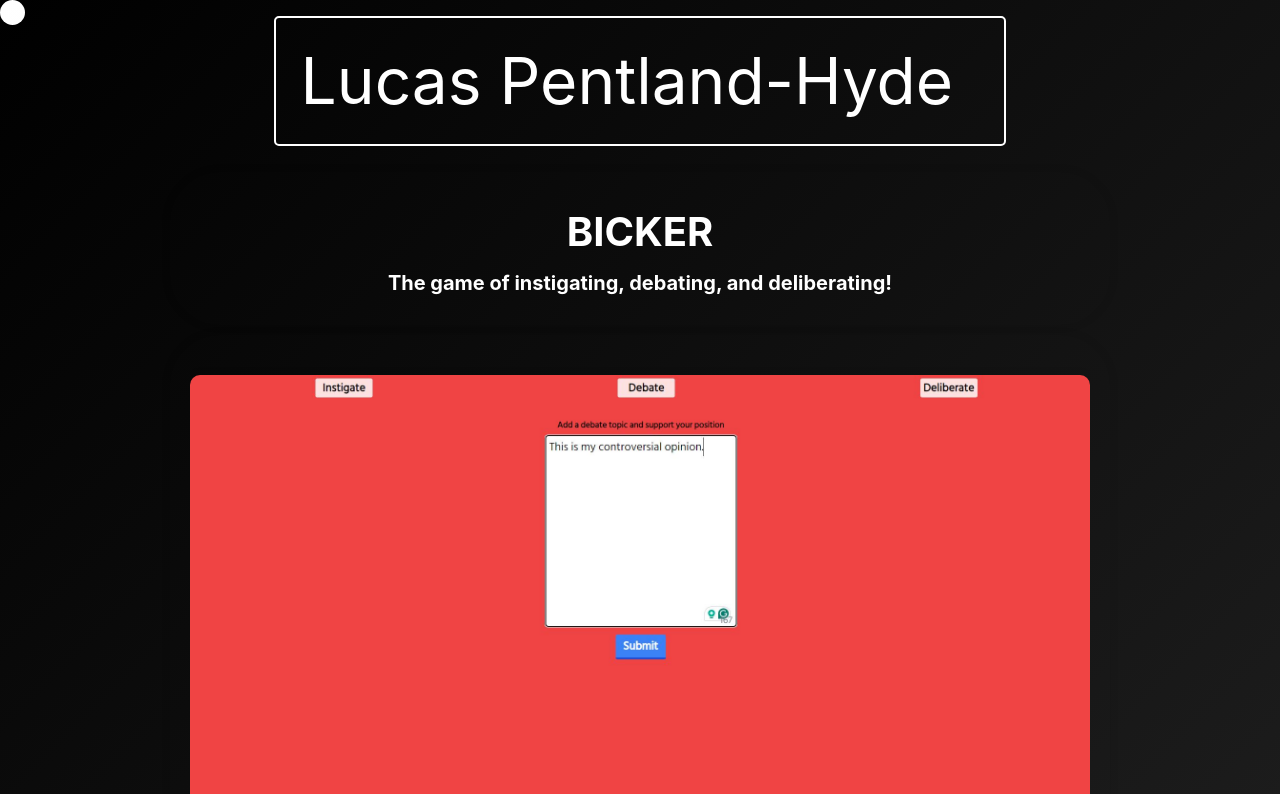
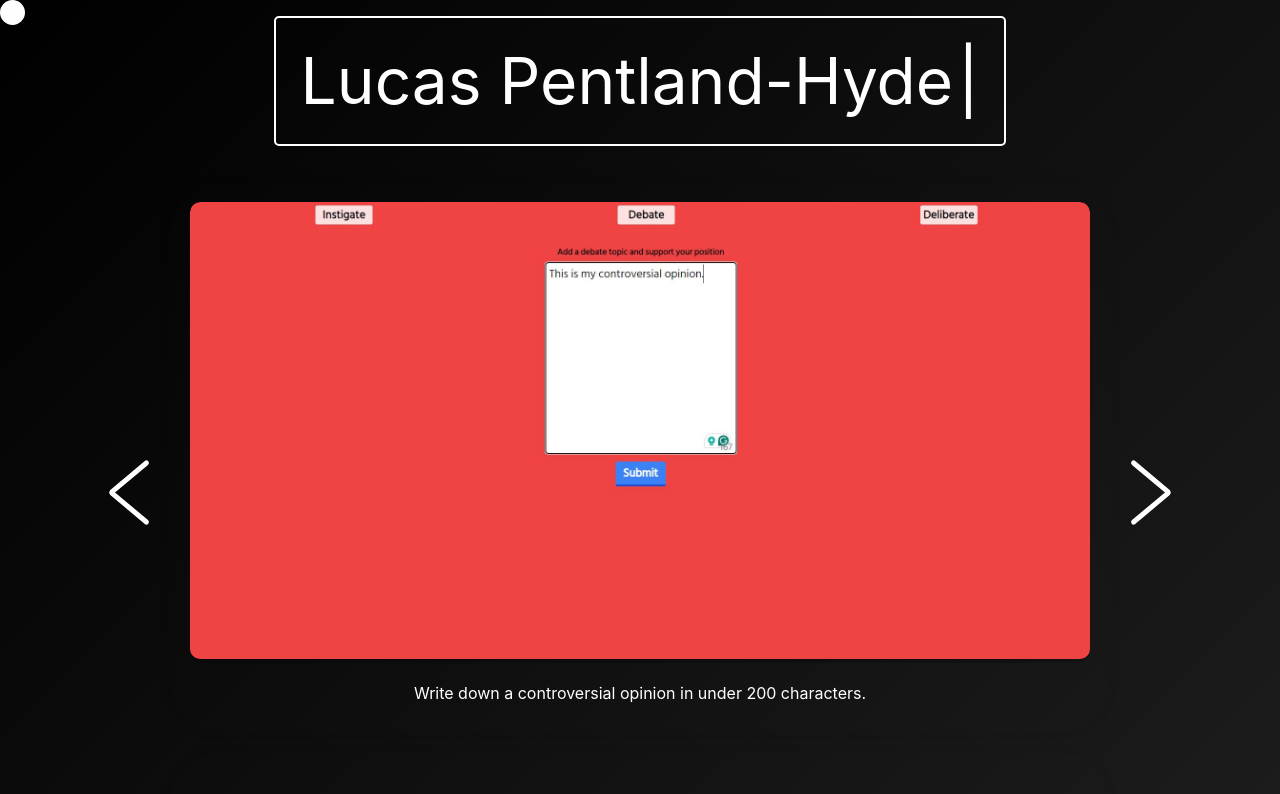
Before and after one commit to lucasadilla/portfolio, a Next.js app: page /debate in a window 1280 px wide. Shown: the top 794 px of the page. Built offline with nearby package versions, Linux system fonts and the light colour scheme.

Commit message:
fixed everything up

```diff
--- a/pages/debate.js
+++ b/pages/debate.js
@@ -1,9 +1,24 @@
 import Header from './header';
-import { useEffect } from 'react';
+import { useState, useEffect } from 'react';
 
 export default function Debate() {
+    const [currentIndex, setCurrentIndex] = useState(0);
+
+    const images = [
+        { src: "/images/Capture4.JPG", text: "Write down a controversial opinion in under 200 characters." },
+        { src: "/images/Capture3.JPG", text: "Respond to an opinion you disagree with in under 200 characters." },
+        { src: "/images/Capture2.JPG", text: "Vote on others' disagreements and decide the winner." },
+    ];
+
+    const nextImage = () => {
+        setCurrentIndex((prevIndex) => (prevIndex + 1) % images.length);
+    };
+
+    const prevImage = () => {
+        setCurrentIndex((prevIndex) => (prevIndex - 1 + images.length) % images.length);
+    };
+
     useEffect(() => {
-        // Initialize VanillaTilt
         if (typeof window !== 'undefined') {
             const VanillaTilt = require('vanilla-tilt');
             VanillaTilt.init(document.querySelectorAll('.tilt'), {
@@ -20,26 +35,26 @@ export default function Debate() {
 
     return (
         <div>
-            <Header />
-            <section>
-                <h2>BICKER</h2>
-                <div className="subheader">
-                    <h4>The game of instigating, debating, and deliberating!</h4>
+            <Header/>
+            <section className="carousel">
+                <div className="carousel-container">
+                    <button className="arrow left-arrow" onClick={prevImage}>
+                        <i></i><i></i>
+                    </button>
+                    <div className="image-text-container">
+                        <div className="tilt">
+                            <img
+                                src={images[currentIndex].src}
+                                alt={`Slide ${currentIndex + 1}`}
+                                className="carousel-image"
+                            />
+                        </div>
+                        <p className="image-description">{images[currentIndex].text}</p>
+                    </div>
+                    <button className="arrow right-arrow" onClick={nextImage}>
+                        <i></i><i></i>
+                    </button>
                 </div>
-            </section>
-            <section>
-                <div className="tilt">
-                    <img src="/images/Capture4.JPG" alt="debate" className="feature-image" />
-                </div>
-                <h4>Start off by writing down a controversial opinion of yours in under 200 characters.</h4>
-                <div className="tilt">
-                    <img src="/images/Capture3.JPG" alt="instigate" className="feature-image" />
-                </div>
-                <h4>Find an opinion you disagree with and respond in under 200 characters.</h4>
-                <div className="tilt">
-                    <img src="/images/Capture2.JPG" alt="deliberate" className="feature-image" />
-                </div>
-                <h4>Vote on other's disagreements.</h4>
             </section>
             <section>
                 <h2>Technologies Utilized</h2>
--- a/styles/globals.css
+++ b/styles/globals.css
@@ -122,10 +122,14 @@ ul li {
     align-items: center;
 }
 
-.thing{
-    color: #fff;
-    text-decoration: none;
+.thing {
+    display: block; /* Ensures it behaves like a block element for centering */
+    text-align: center; /* Center-align the text within the block */
+    font-size: 1.3rem; /* Adjust font size as needed */
+    color: white; /* Match your site theme */
+    text-decoration: none; /* Remove underline */
 }
+
 .thing:hover{
     color: #52ff16;
 }
@@ -537,3 +541,76 @@ video.feature-video {
     opacity: 0.3;
     cursor: default;
 }
+
+.image-text-container {
+    display: flex;
+    flex-direction: column; /* Stack vertically */
+    align-items: center; /* Center align text and images */
+    gap: 10px; /* Add spacing between image and text */
+}
+
+.image-description {
+    font-size: 1rem; /* Adjust text size */
+    color: white; /* Match site theme */
+    text-align: center; /* Center-align the text */
+    max-width: 80%; /* Optional: Limit text width */
+    margin-top: 10px; /* Add space above text */
+}
+
+.image-text-container {
+    display: flex;
+    flex-direction: column; /* Stack image and text vertically */
+    align-items: center; /* Center-align the content */
+    gap: 10px;
+}
+
+.image-description {
+    text-align: center;
+    font-size: 1rem;
+    color: white;
+    margin: 10px 0;
+}
+
+.carousel {
+    display: flex;
+    justify-content: center;
+    align-items: center;
+    position: relative;
+    margin: 20px auto;
+    max-width: 900px;
+}
+
+.carousel-container {
+    display: flex;
+    align-items: center;
+    justify-content: center;
+    gap: 20px;
+}
+
+.carousel-image {
+    width: 100%;
+    height: auto;
+    border-radius: 10px;
+    box-shadow: 0 0 20px rgba(0, 0, 0, 0.5);
+}
+
+.arrow {
+    position: absolute;
+    background: none;
+    border: none;
+    font-size: 40px;
+    cursor: pointer;
+    color: white;
+}
+
+.left-arrow {
+    left: -50px;
+}
+
+.right-arrow {
+    right: -50px;
+}
+
+section h3 {
+    margin-bottom: 25px !important; /* Remove bottom margin of the heading */
+}
```
Also changed, not shown: pages/bitpass.js (+38 -43 lines), pages/personal.js (+6 -3 lines), pages/raz.js (+21 -13 lines), pages/udem.js (+17 -9 lines).
